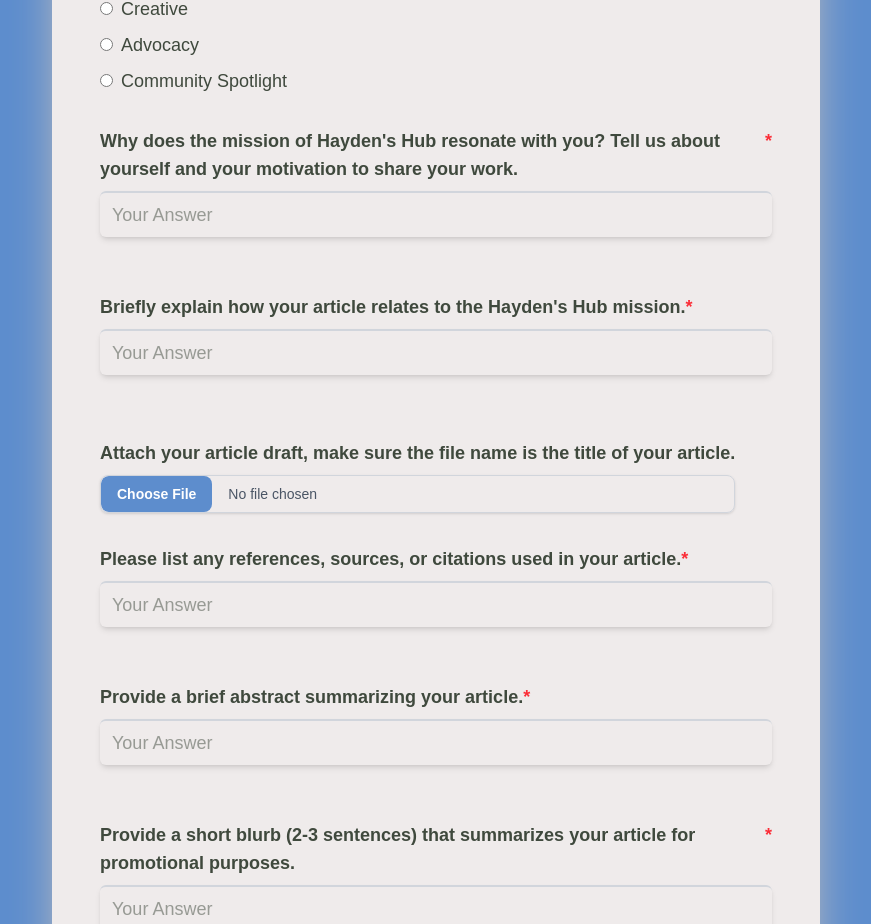
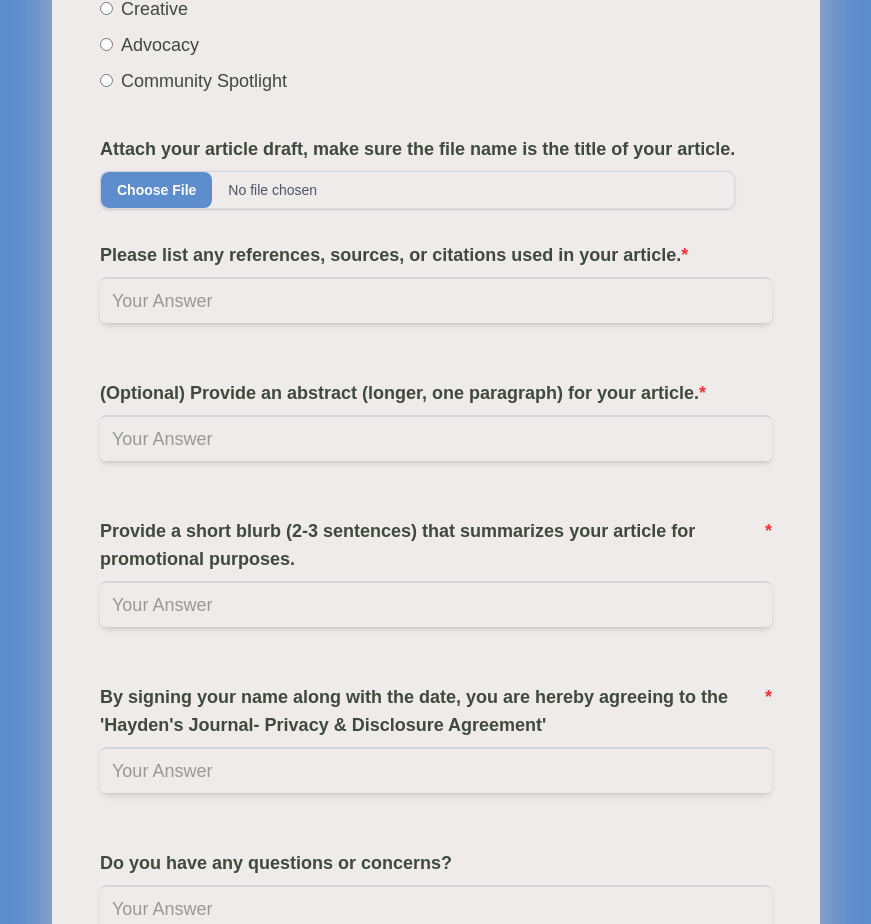
Before and after one commit to Haydens-Hub/auto-publish, a Next.js app: page /form-submission/step3 in a window 1280 px wide. Shown: the part 795-1719 px from the top of the page, without its empty margins (204-1075 px from the left). Built offline with nearby package versions, Linux system fonts and the light colour scheme.

Commit message:
Updated Schema to better fit requirements for Contentful

```diff
--- a/src/app/api/Posts/route.ts
+++ b/src/app/api/Posts/route.ts
@@ -24,8 +24,6 @@
     const ideaDescription = data.get("ideaDescription")?.toString() || "";
     const motivation = data.get("motivation")?.toString() || "";
     const category = data.get("category")?.toString() || "";
-    const missionResonance = data.get("missionResonance")?.toString() || "";
-    const missionRelation = data.get("missionRelation")?.toString() || "";
     const signature = data.get("signature")?.toString() || "";
     const questions = data.get("questions")?.toString() || "";
     const date = new Date();
@@ -36,19 +34,21 @@
     const references: string = data.get("references")?.toString() || "";
     const abstract: string = data.get("abstract")?.toString() || "";
     const shortblurb: string = data.get("shortblurb")?.toString() || "";
+    const summary: string = data.get("summary")?.toString() || "";
+    const reflection: string = data.get("reflection")?.toString() || "";
     //create new post
     const post = new Post({
       name,
       email,
+      reflection,
       date,
       submissionType,
       ideaDescription,
       motivation,
       category,
-      missionResonance,
-      missionRelation,
       signature,
       questions,
+      summary,
       articleFile: articleFileBuffer || null,
       draftFile: draftFileBuffer || null,
       title,
--- a/src/app/overview/[id]/page.tsx
+++ b/src/app/overview/[id]/page.tsx
@@ -33,12 +33,12 @@
     { label: "Motivation", value: post.motivation },
     { label: "Draft File", value: "draft file placeholder" },
     { label: "Category", value: post.category },
-    { label: "Mission Resonance", value: post.missionResonance },
-    { label: "Mission Relation", value: post.missionRelation },
     { label: "Article File", value: "article file placeholder" },
     { label: "Title", value: post.title },
     { label: "References", value: post.references },
     { label: "Abstract", value: post.abstract },
+    { label: "Summary", value: post.summary },
+    { label: "Reflection", value: post.reflection },
     { label: "Short Blurb", value: post.shortblurb },
     { label: "Signature", value: post.signature },
     { label: "Additional Questions", value: post.questions },
--- a/src/components/Step1Form.tsx
+++ b/src/components/Step1Form.tsx
@@ -94,7 +94,15 @@
             title={titles.email}
             error={errors.email}
           />
-
+          {/* Title */}
+          <FormInput
+            type="text"
+            placeholder="title"
+            formDataAttr="title"
+            required
+            title={titles.title}
+            error={errors.title}
+          />
           {/* Submission Type */}
           <FormInput
             type="radio"
--- a/src/components/Step2Form.tsx
+++ b/src/components/Step2Form.tsx
@@ -88,6 +88,23 @@
             title={titles.draftFile}
             error={errors.draftFile}
           />
+
+                    <FormInput
+            type="text"
+            placeholder="Your Answer"
+            formDataAttr="summary"
+            required
+            title={titles.summary}
+            error={errors.summary}
+          />
+                    <FormInput
+            type="text"
+            placeholder="Your Answer"
+            formDataAttr="reflection"
+            required
+            title={titles.reflection}
+            error={errors.reflection}
+          />
         </div>
       </div>
     </SubmissionLayout>
--- a/src/components/Step3Form.tsx
+++ b/src/components/Step3Form.tsx
@@ -31,8 +31,9 @@
       formDataToSend.append("ideaDescription", data.ideaDescription);
       formDataToSend.append("motivation", data.motivation);
       formDataToSend.append("category", data.category);
-      formDataToSend.append("missionResonance", data.missionResonance);
-      formDataToSend.append("missionRelation", data.missionRelation);
+      formDataToSend.append("title", data.title);
+      formDataToSend.append("summary", data.summary);
+      formDataToSend.append("reflection", data.reflection);
       formDataToSend.append("signature", data.signature);
       formDataToSend.append("questions", data.questions);
       formDataToSend.append("references", data.references);
@@ -109,25 +110,7 @@
             error={errors.category}
           />
 
-          {/* Idea Description */}
-          <FormInput
-            type="text"
-            placeholder="Your Answer"
-            formDataAttr="missionResonance"
-            required
-            title={titles.missionResonance}
-            error={errors.missionResonance}
-          />
 
-          {/* Mission Relation */}
-          <FormInput
-            type="text"
-            placeholder="Your Answer"
-            formDataAttr="missionRelation"
-            required
-            title={titles.missionRelation}
-            error={errors.missionRelation}
-          />
 
           {/* Article File */}
           <FormInput
--- a/src/constants/formConstants.ts
+++ b/src/constants/formConstants.ts
@@ -6,16 +6,15 @@
   ideaDescription:
     "Tell us about your idea! What kind of article are you thinking of writing about?",
   draftFile: "OPTIONAL: Submit your draft (partial, ideas, etc)",
-  category: "",
-  missionResonance:
-    "Why does the mission of Hayden's Hub resonate with you? Tell us about yourself and your motivation to share your work. ",
-  missionRelation:
-    "Briefly explain how your article relates to the Hayden's Hub mission.",
+  category: "Enter category for your article",
+  title: "For publishing purposes, is there a specific title you'd like to go by as the article author? (If not, your title will default to Advocate)",
+  summary: "(Optional) Provide a short summary (one or two sentence) for your article.",
+  reflection: "For publishing purposes, please give a brief reflection on your writing. (If not, your author reflection will default to No reflection.)",
   articleFile:
     "Attach your article draft, make sure the file name is the title of your article.",
   references:
     "Please list any references, sources, or citations used in your article.",
-  abstract: "Provide a brief abstract summarizing your article.",
+  abstract: "(Optional) Provide an abstract (longer, one paragraph) for your article.",
   shortblurb:
     "Provide a short blurb (2-3 sentences) that summarizes your article for promotional purposes.",
   signature:
--- a/src/context/FormContext.tsx
+++ b/src/context/FormContext.tsx
@@ -11,8 +11,9 @@
   motivation: string;
   draftFile: File | null; // optional file upload
   category: "academic" | "youth" | "creative" | "advocacy" | "community" | "";
-  missionResonance: string;
-  missionRelation: string;
+  title: string;
+  summary: string;
+  reflection: string;
   articleFile: File | null;
   references: string;
   abstract: string;
@@ -41,8 +42,9 @@
     motivation: "",
     draftFile: null,
     category: "",
-    missionResonance: "",
-    missionRelation: "",
+    title: "",
+    summary: "",
+    reflection: "",
     articleFile: null,
     references: "",
     abstract: "",
@@ -64,9 +66,10 @@
       motivation: "",
       draftFile: null,
       category: "",
-      missionResonance: "",
-      missionRelation: "",
       articleFile: null,
+      title: "",
+      summary: "",
+      reflection: "",
       references: "",
       abstract: "",
       shortblurb: "",
--- a/src/lib/formSchema.ts
+++ b/src/lib/formSchema.ts
@@ -1,3 +1,4 @@
+import { title } from "process";
 import * as z from "zod";
 
 export const FormSchema = z.object({
@@ -11,8 +12,11 @@
     ["academic", "youth", "creative", "advocacy", "community"],
     "Category is required",
   ),
-  missionResonance: z.string().min(1, "Mission resonance is required"),
-  missionRelation: z.string().min(1, "Mission relation is required"),
+  title: z.string().min(1, "Title is required"),
+  summary: z.string().min(1, "Summary is required"),
+  reflection: z.string().min(1, "Reflection is required"),
+  references: z.string().min(1, "References are required"),
+  abstract: z.string().min(1, "Abstract is required"),
   articleFile: z.any(),
   signature: z.string().min(1, "Signature is required"),
   questions: z.string().optional(),
--- a/src/models/Post.ts
+++ b/src/models/Post.ts
@@ -10,11 +10,11 @@
   motivation: string;
   draftFile: any;
   category: string;
-  missionResonance: string;
-  missionRelation: string;
+  reflection: string;
   title: string;
   references: string;
   abstract: string;
+  summary: string;
   shortblurb: string;
   articleFile: any;
   signature: string;
@@ -41,14 +41,8 @@
     enum: ["academic", "youth", "creative", "advocacy", "community"],
     required: [true, "Category is required"],
   },
-  missionResonance: {
-    type: String,
-    required: [true, "Mission resonance is required"],
-  },
-  missionRelation: {
-    type: String,
-    required: [true, "Mission relation is required"],
-  },
+  reflection: { type: String, required: [true, "Reflection is required"] },
+  summary: { type: String, required: [true, "Summary is required"] },
   title: { type: String, required: [true, "Title is required"] },
   references: { type: String, required: [true, "References are required"] },
   abstract: { type: String, required: [true, "Abstract is required"] },
```
